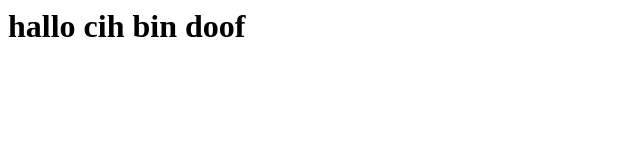
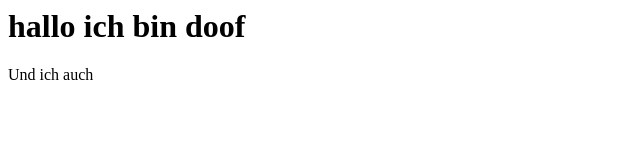
Before and after one commit to celine0106/test, a plain HTML site: page index.html in a window 1280 px wide. Shown: the full height of the page, 0-640 px from the left. Drawn offline with Linux system fonts and the light colour scheme.

Commit message:
Changed index.html

```diff
--- a/index.html
+++ b/index.html
@@ -1,5 +1,6 @@
 <html>
     <body>
-        <h1>hallo cih bin doof</h1>
+        <h1>hallo ich bin doof</h1>
+        <p> Und ich auch </p>
     </body>
 </html>
```
